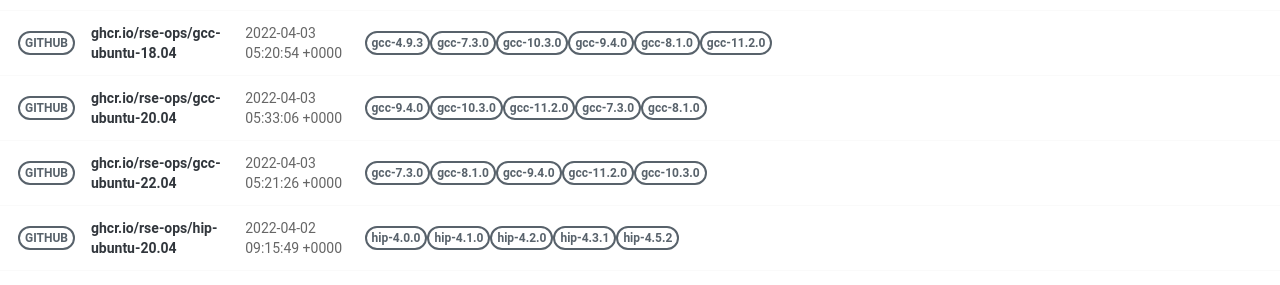
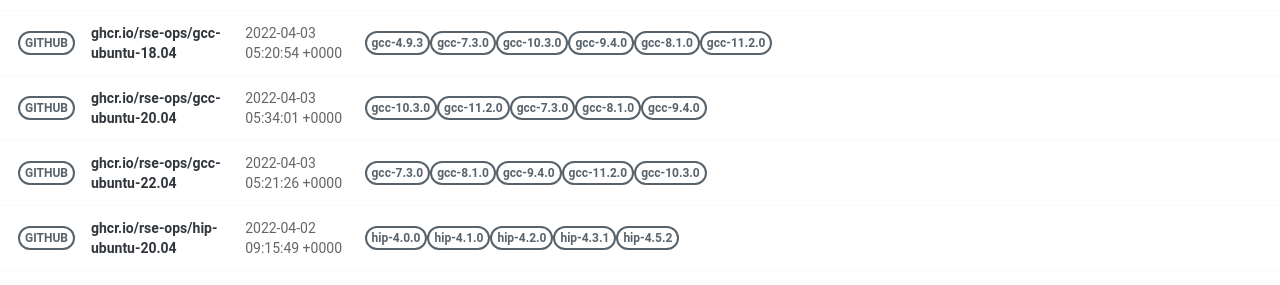
Before and after one commit to rse-ops/docker-images, a Jekyll site: the page built from pages/index.md, in a window 1280 px wide. Shown: the part 581-866 px from the top of the page. Built offline with Jekyll 4.4.1, drawn with Linux system fonts in a browser that asks for light colours; nearby versions of some CDN libraries.

Commit message:
Automated push to update library 2022-04-03

```diff
--- a/_library/ghcr.io-rse-ops-gcc-ubuntu-20.04.md
+++ b/_library/ghcr.io-rse-ops-gcc-ubuntu-20.04.md
@@ -1,14 +1,11 @@
 ---
 layout: container
 name: ghcr.io/rse-ops/gcc-ubuntu-20.04
-updated_at: 2022-04-03 05:33:06.468299
+updated_at: 2022-04-03 05:34:01.639717
 
 
 container_url: https://github.com/orgs/rse-ops/packages/container/package/gcc-ubuntu-20.04
 versions:
- - tag: gcc-9.4.0
-   dockerfile: https://github.com/rse-ops/docker-images/blob/main/ubuntu/gcc/Dockerfile
-   manifest: https://crane.ggcr.dev/manifest/ghcr.io/rse-ops/gcc-ubuntu-20.04:gcc-9.4.0
  - tag: gcc-10.3.0
    dockerfile: https://github.com/rse-ops/docker-images/blob/main/ubuntu/gcc/Dockerfile
    manifest: https://crane.ggcr.dev/manifest/ghcr.io/rse-ops/gcc-ubuntu-20.04:gcc-10.3.0
```
Also changed, not shown: other parts of _library/ghcr.io-rse-ops-gcc-ubuntu-20.04.md (+3 -0 lines).
